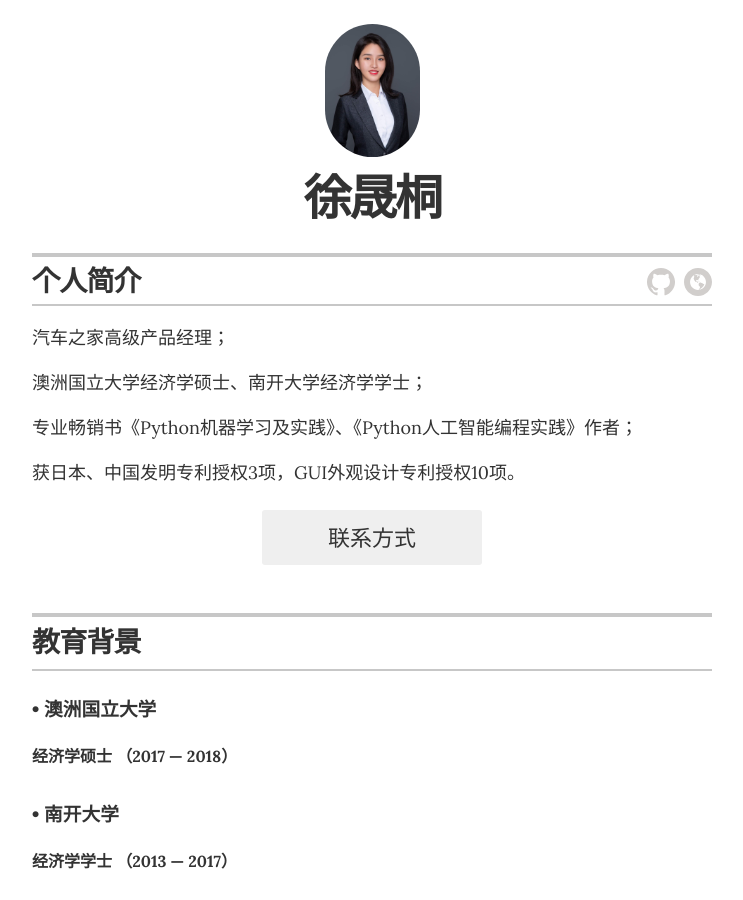
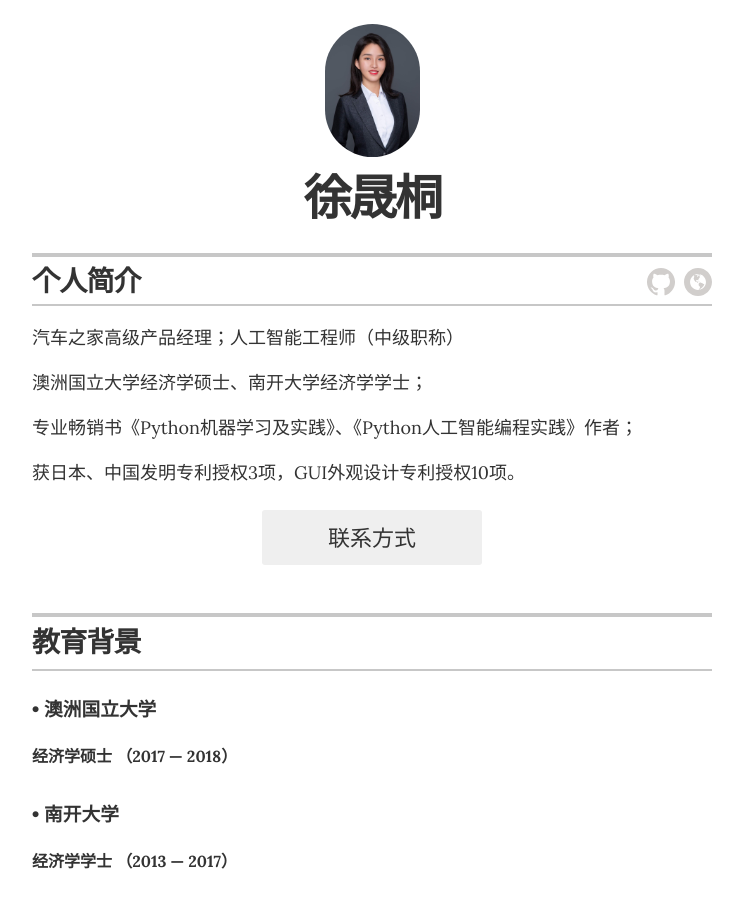
Before and after one commit to taylor-xst/website, a Jekyll site: the page built from index.html, in a window 1280 px wide and 900 px high. Shown: the whole window, without its empty margins (268-1011 px from the left). Built offline with Jekyll 4.4.1, drawn with Linux system fonts in a browser that asks for light colours.

Commit message:
Update _config.yml

```diff
--- a/_config.yml
+++ b/_config.yml
@@ -25,7 +25,7 @@ display_header_contact_info:    "false"
 
 resume_header_intro: "
 
-<p>汽车之家高级产品经理；</p>
+<p>汽车之家高级产品经理；人工智能工程师（中级职称）</p>
 
 <p>澳洲国立大学经济学硕士、南开大学经济学学士；</p>
 
```
